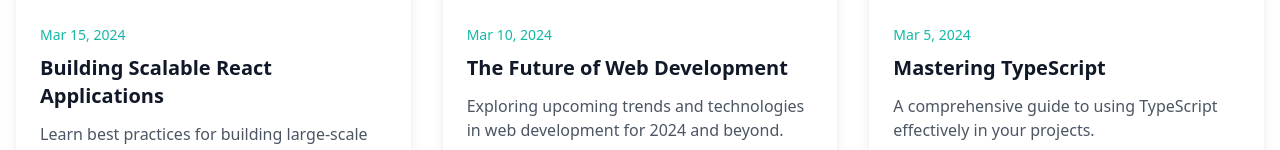
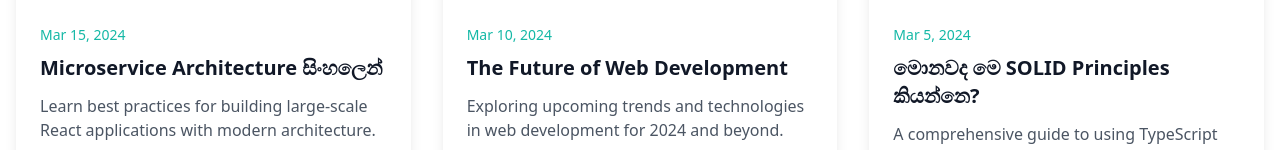
Before and after one commit to PathumRathnayaka/Portfolio_React, a React (Vite) app: page / in a window 1280 px wide. Shown: the part 2886-3036 px from the top of the page. Built offline with nearby package versions, Linux system fonts and the light colour scheme.

Commit message:
Update Articles.tsx

```diff
--- a/src/components/Articles.tsx
+++ b/src/components/Articles.tsx
@@ -3,10 +3,10 @@ import { ArrowRight } from 'lucide-react';
 
 const articles = [
   {
-    title: 'Building Scalable React Applications',
+    title: 'Microservice Architecture සිංහලෙන්',
     excerpt: 'Learn best practices for building large-scale React applications with modern architecture.',
     date: 'Mar 15, 2024',
-    image: 'https://images.unsplash.com/photo-1633356122544-f134324a6cee?auto=format&fit=crop&w=800&q=80',
+    image: 'https://blogger.googleusercontent.com/img/b/R29vZ2xl/AVvXsEi5n9bpYud478tvbp2TxArV10ZPsDzXLmv0Q4TmReci54uNarwx0BRg_ljTIjLC5Yv6tRd-OwEkGiTqQMWwcf3o8q9fgSc76u3UGNVHesFBooBrvhy5aL9BUV8kfmMtmz-j36ncDcJ5T1iw3SwJpjEKXyAzj_Ljl42zddmd1yvtG3GmH5vZhMfMAjdwIRlF/w508-h305/643fda5329f14368ca72adaf_Example%20of%20a%20microservice.png',
   },
   {
     title: 'The Future of Web Development',
@@ -15,10 +15,10 @@ const articles = [
     image: 'https://images.unsplash.com/photo-1504639725590-34d0984388bd?auto=format&fit=crop&w=800&q=80',
   },
   {
-    title: 'Mastering TypeScript',
+    title: 'මොනවද මෙ SOLID Principles කියන්නෙ?',
     excerpt: 'A comprehensive guide to using TypeScript effectively in your projects.',
     date: 'Mar 5, 2024',
-    image: 'https://images.unsplash.com/photo-1516116216624-53e697fedbea?auto=format&fit=crop&w=800&q=80',
+    image: 'https://blogger.googleusercontent.com/img/b/R29vZ2xl/AVvXsEiibbrQWTM58mZCta-ZFMhiRj0f_PPMtmQlQGpPYqfxBCbGQeLk-0WB3Jz-flWuEE6UT8go-a1AmTu7ZHBR3w-gYngMomWJab9cShgy3HYUNc3MB7Y8WADVeZLYuy28wVg-Aay3vBxd-7Fio0fUhJyMQs_R8cUjCQWV023wn1as1ukgm0JIjSVPAw7XeiBV/w610-h376/image%20(1).jpg',
   },
 ];
 
```
